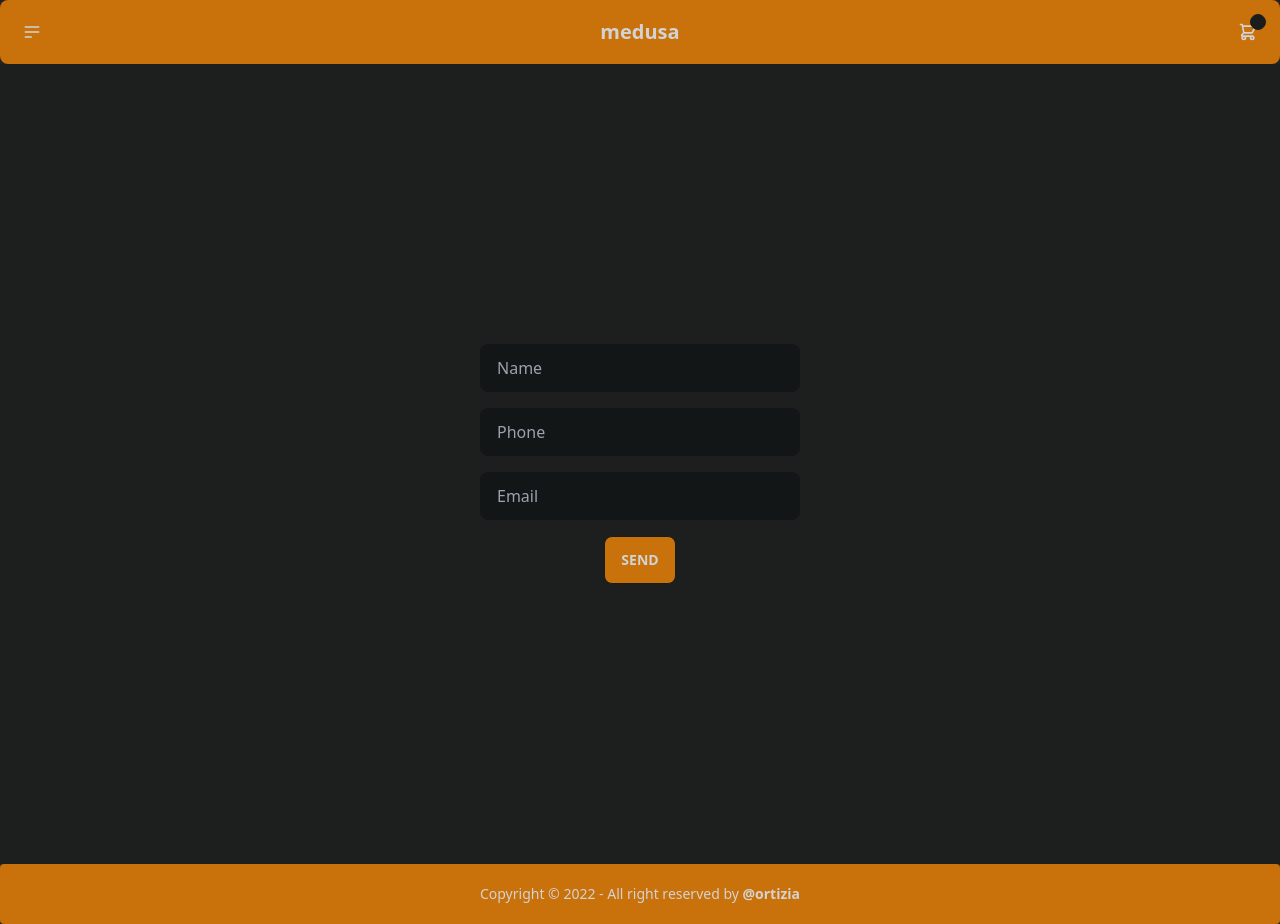
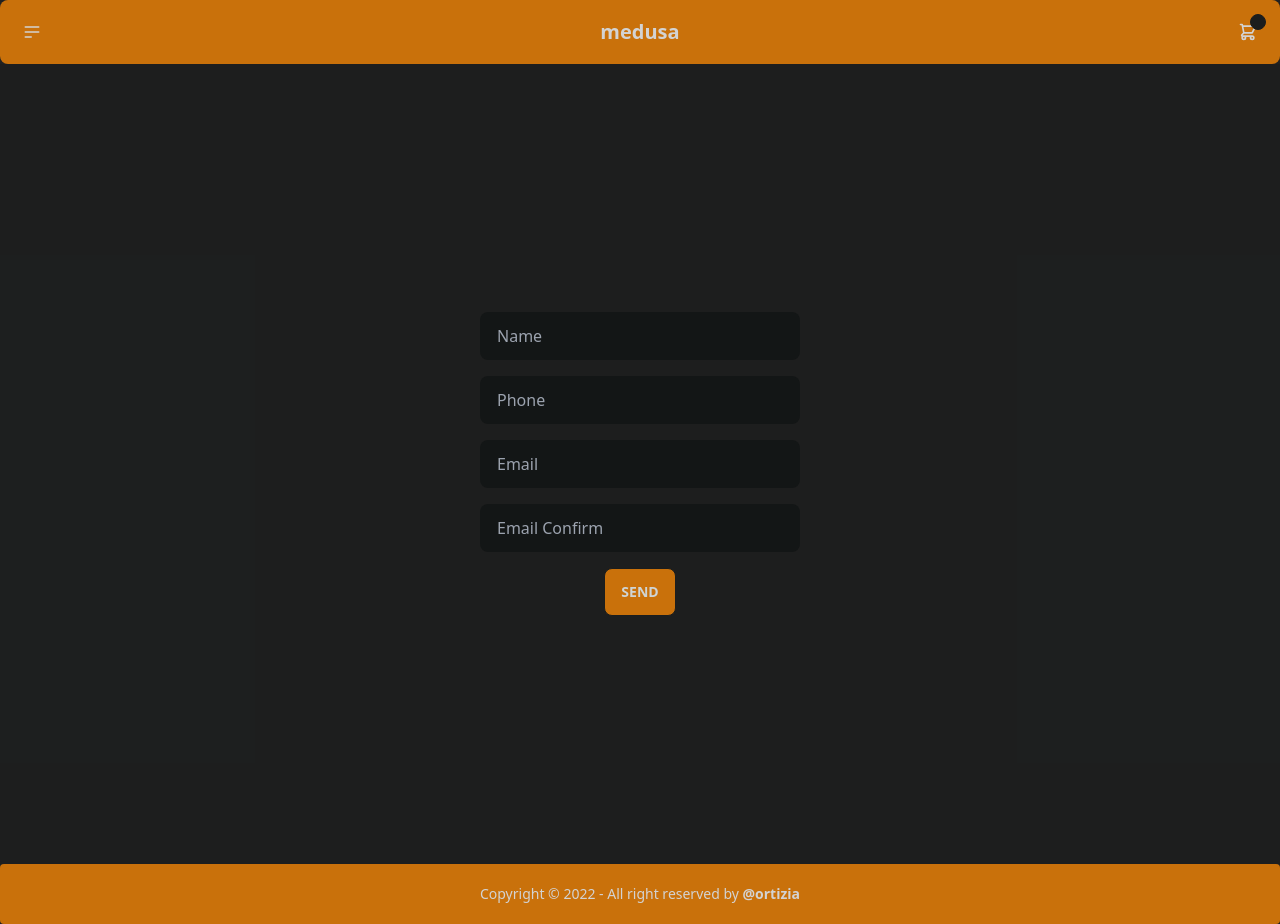
Before and after one commit to ignacioaortiz/e-sport-shop, a React (Create React App) app: page /checkout in a window 1280 px wide. Built offline with nearby package versions, Linux system fonts and the light colour scheme; the HTML template or start-up script is replaced by a standard one.

Commit message:
fix: formulario - errores

```diff
--- a/package.json
+++ b/package.json
@@ -8,13 +8,11 @@
     "@testing-library/user-event": "^13.5.0",
     "daisyui": "^2.14.2",
     "firebase": "^9.8.2",
-    "formik": "^2.2.9",
     "react": "^18.0.0",
     "react-dom": "^18.0.0",
     "react-router-dom": "^6.3.0",
     "react-scripts": "5.0.1",
-    "web-vitals": "^2.1.4",
-    "yup": "^0.32.11"
+    "web-vitals": "^2.1.4"
   },
   "scripts": {
     "start": "react-scripts start",
--- a/src/components/Checkout.js
+++ b/src/components/Checkout.js
@@ -10,6 +10,7 @@ const initialState = {
   name: '',
   phone: '',
   email: '',
+  email_confirm: '',
 };
 
 export const Checkout = () => {
@@ -67,14 +68,24 @@ export const Checkout = () => {
               />
               <input
                 className='input w-full max-w-xs mb-4 bg-primary-content'
-                type='text'
+                type='email'
                 placeholder='Email'
                 name='email'
                 value={buyer.email}
                 onChange={handleOnChange}
               />
+              <input
+                className='input w-full max-w-xs mb-4 bg-primary-content'
+                type='email'
+                placeholder='Email Confirm'
+                name='email_confirm'
+                value={buyer.email_confirm}
+                onChange={handleOnChange}
+              />
               <br />
-              <button className='btn bg-primary-focus'>Send</button>
+              <button type='submit' className='btn bg-primary-focus'>
+                Send
+              </button>
             </form>
             {purchaseID && <MessageSuccess purchaseID={purchaseID} />}
           </div>
--- a/src/components/MessageSuccess.js
+++ b/src/components/MessageSuccess.js
@@ -1,19 +1,14 @@
 export const MessageSuccess = ({ purchaseID }) => {
   return (
-    <div class='alert alert-success shadow-lg text-xs mt-4'>
+    <div className='alert alert-success shadow-lg text-xs mt-4'>
       <div>
         <svg
           xmlns='http://www.w3.org/2000/svg'
-          class='stroke-current flex-shrink-0 h-6 w-6'
+          className='stroke-current flex-shrink-0 h-6 w-6'
           fill='none'
           viewBox='0 0 24 24'
         >
-          <path
-            stroke-linecap='round'
-            stroke-linejoin='round'
-            stroke-width='2'
-            d='M9 12l2 2 4-4m6 2a9 9 0 11-18 0 9 9 0 0118 0z'
-          />
+          <path d='M9 12l2 2 4-4m6 2a9 9 0 11-18 0 9 9 0 0118 0z' />
         </svg>
         <span>Su compra fue exitosa! ID de transaccion: {purchaseID}</span>
       </div>
--- a/src/components/Spinner.js
+++ b/src/components/Spinner.js
@@ -6,7 +6,7 @@ export const Spinner = () => {
         <div className='max-w-md flex flex-col items-center'>
           <svg
             role='status'
-            class='w-8 h-8 mr-2 text-gray-200 animate-spin dark:text-gray-200 fill-blue-600'
+            className='w-8 h-8 mr-2 text-gray-200 animate-spin dark:text-gray-200 fill-blue-600'
             viewBox='0 0 100 101'
             fill='none'
             xmlns='http://www.w3.org/2000/svg'
```
Also changed, not shown: 1 other file (tests, documents, lock files or other folders).
